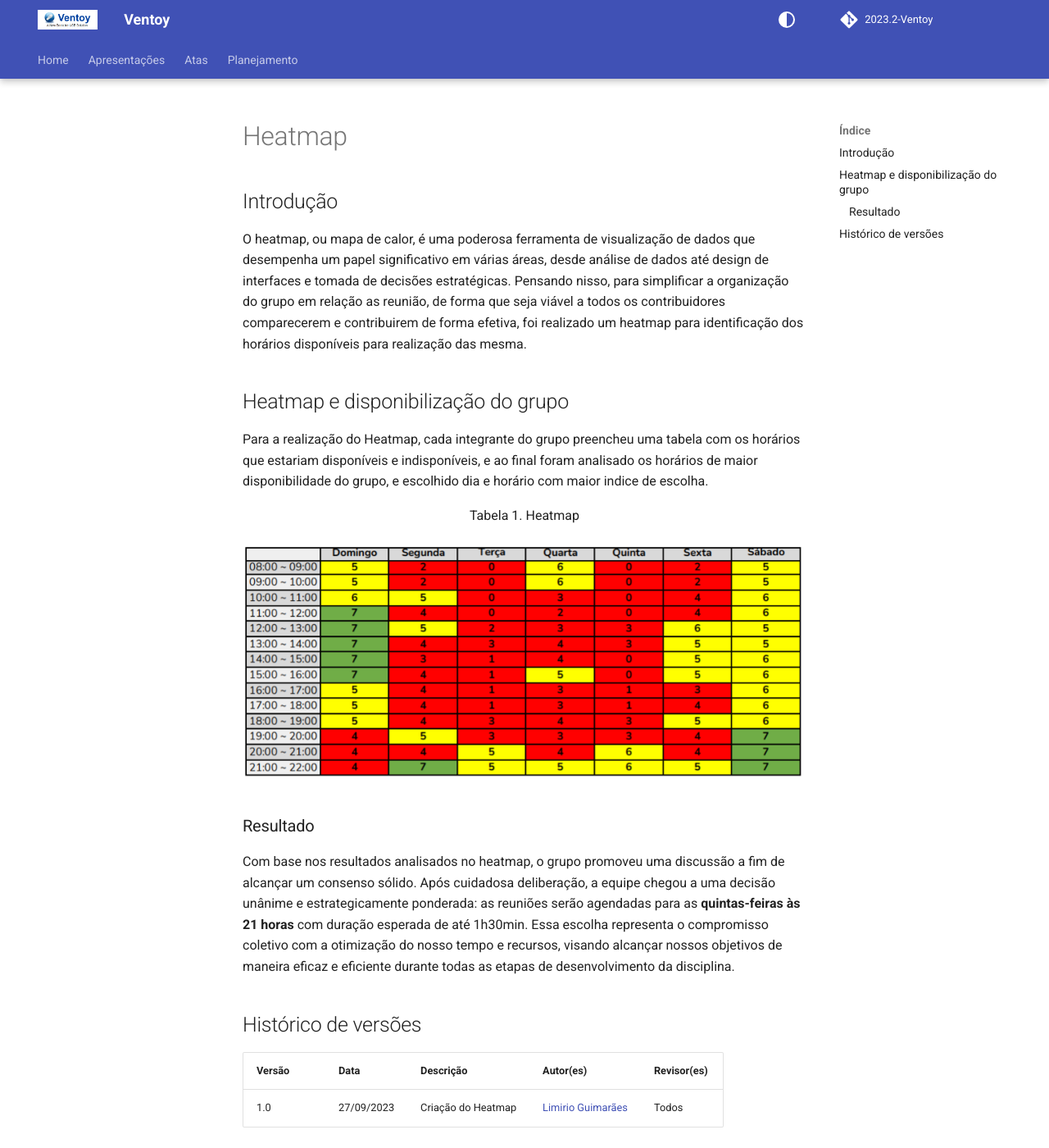
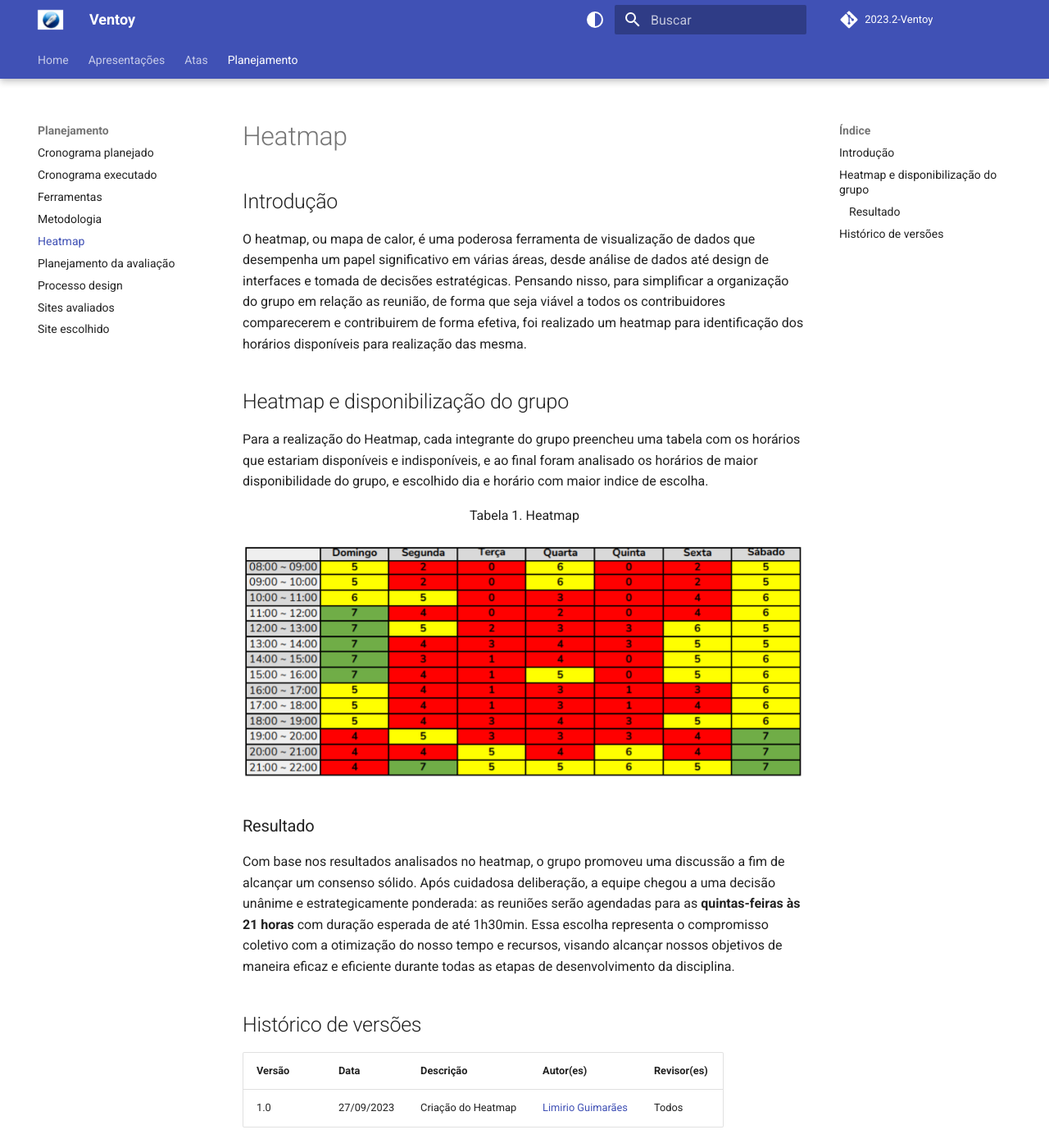
Before and after one commit to Interacao-Humano-Computador/2023.2-Ventoy, an MkDocs documentation site: the page built from docs/planejamento/Heatmap.md, in a window 1280 px wide and 1400 px high. Shown: the whole window at 82% size. Built offline with MkDocs 1.6.1 and Material for MkDocs 9.7.7, drawn with Linux system fonts in a browser that asks for light colours; comment, search, counter and statistics services are not loaded; some of the changed lines change nothing that is shown; some of the changed text lies outside the part shown.

Commit message:
Adicionando páginas do planejamento

```diff
--- a/mkdocs.yml
+++ b/mkdocs.yml
@@ -17,9 +17,6 @@
       emoji_index: !!python/name:materialx.emoji.twemoji
       emoji_generator: !!python/name:materialx.emoji.to_svg
 
-plugins:
-  - glightbox
-
 site_name: Ventoy
 nav:
   - Home: index.md
@@ -30,15 +27,15 @@
       - Ata 2: atas/ata2.md
       - Ata 3: atas/ata3.md
   - Planejamento:
-      - Cronograma planejado: planejamento/cronograma/planejado
-      - Cronograma executado: planejamento/cronograma/executado
-      - Ferramentas: planejamento/ferramentas.md
+      - Cronograma planejado: planejamento/cronograma/planejado.md
+      - Cronograma executado: planejamento/cronograma/executado.md
+      - Ferramentas: planejamento/Ferramentas.md
       - Metodologia: planejamento/metodologia.md
-      - Heatmap: planejamento/Heatmap
-      - planejamento da avaliação: planejamento/Planejamento-da-avaliacao
+      - Heatmap: planejamento/Heatmap.md
+      - Planejamento da avaliação: planejamento/Planejamento-da-avaliacao.md
+      - Processo design: planejamento/processo_de_design.md
       - Sites avaliados: planejamento/sites-avaliados.md
       - Site escolhido: planejamento/site-escolhido.md
-      - Processo design: planejamento/processo_de_design.md
 
 theme:
   name: material
@@ -63,5 +60,5 @@
         name: Mudar para o modo claro
 
   language: pt-BR
-  favicon: assets/Ventoy-logo.PNG
-  logo: assets/Ventoy-logo.PNG
+  favicon: assets/icon.PNG
+  logo: assets/icon.PNG
```
